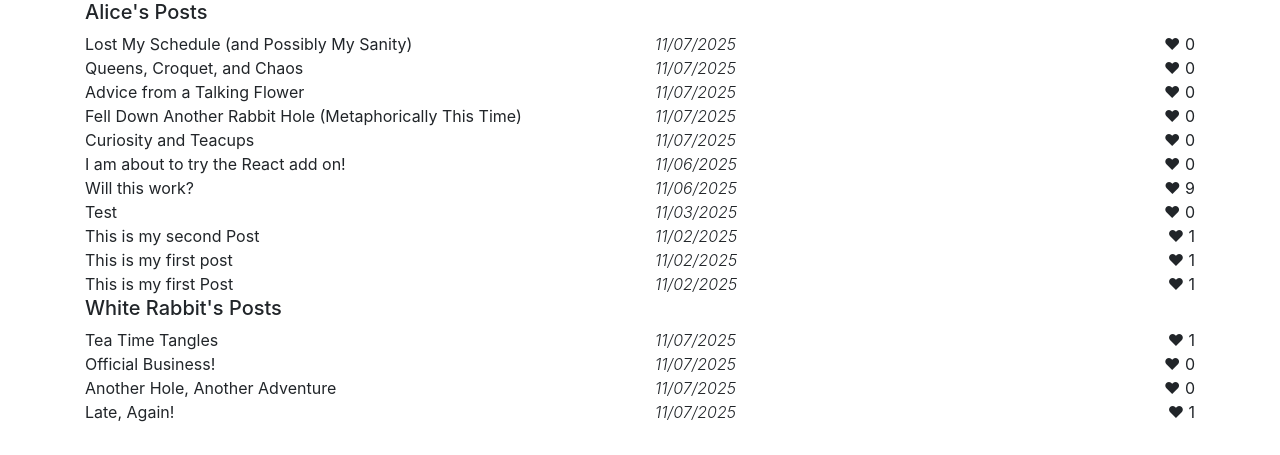
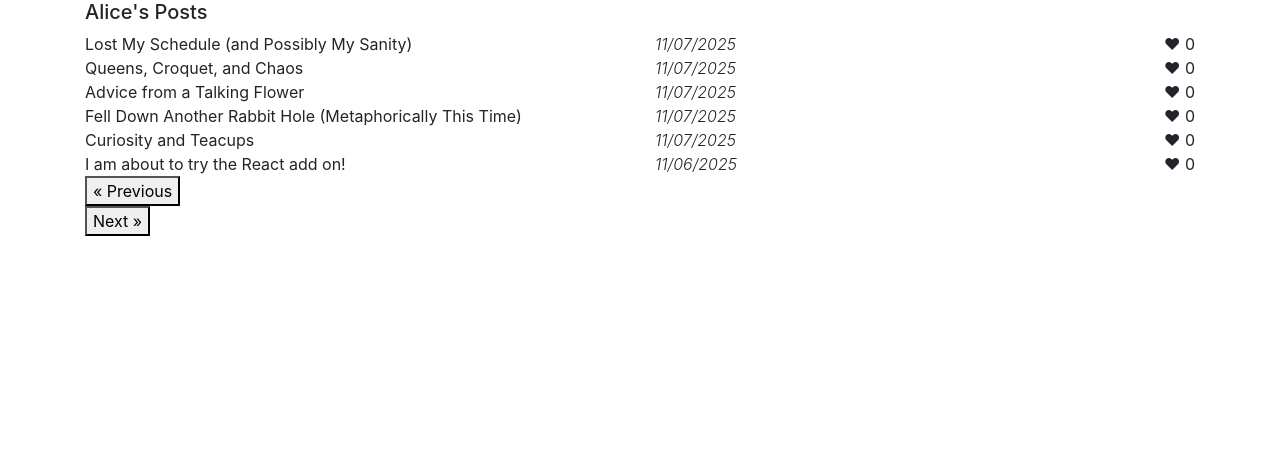
Before and after one commit to Lizanne-B33/network-2, a Django app: page / in a window 1280 px wide. Shown: the part 345-800 px from the top of the page. Run offline with Django 5.2, Linux system fonts and the light colour scheme; data comes from the database, SQL or seed files in the repository; both versions use the stored data as it was after the commit; some libraries are stand-ins or nearby versions; some web fonts are replaced.

Commit message:
Pagination Broke my Code

```diff
--- a/network/static/network/feed.js
+++ b/network/static/network/feed.js
@@ -1,9 +1,12 @@
+// Global variables
+let page = 1
+
 if (
   window.location.pathname !== '/login' &&
   window.location.pathname !== '/register'
 ) {
   document.addEventListener('DOMContentLoaded', function () {
-    load_feed()
+    load_feed(0)
     //console.log(memberName)
     if (memberName) {
       console.log(memberName)
@@ -38,6 +41,19 @@ if (
     document
       .getElementById('edit-post-button')
       .addEventListener('click', edit_my_post)
+
+    // Pagination Buttons
+    document.getElementById('next_btn').addEventListener('click', function () {
+      load_feed(1)
+    })
+
+    document
+      .getElementById('previous_btn')
+      .addEventListener('click', function () {
+        if (page > 1) {
+          load_feed(-1)
+        }
+      })
   })
 }
 
@@ -46,19 +62,26 @@ if (
 function activate_post_btn() {
   document.getElementById('add_post_btn').disabled = false
 }
-function load_feed() {
-  //console.log(memberName)
-  // variables
+
+function load_feed(direction) {
+  console.log('direction is ' + direction)
+  console.log('page before increment: ' + page)
+  // track page
+  page = page + direction
+  console.log('page after increment: ' + page)
   // set views
   show_all_posts_view()
+  // clears the posts from previous page.
+  document.getElementById('all-posts').innerHTML = '' // Clear old posts
   // Get Posts
-  fetch('/api/feed')
+  fetch(`/api/feed/${page}`)
     .then(response => response.json())
     .then(posts => {
       // send to format the list
       format_feed(posts, '#all-posts')
     })
 }
+
 function load_single_feed(username) {
   // variables
   // Clear the div so I don't get duplicates
@@ -99,7 +122,7 @@ function load_member_feed(memberName) {
     })
 }
 function load_filtered_feed() {
-  //document.querySelector('#filtered_posts').innerHTML = ''
+  document.querySelector('#filtered_posts').innerHTML = ''
   // Get Posts
   fetch('/api/filtered_feed')
     .then(response => response.json())
@@ -448,7 +471,7 @@ function username_format(username) {
 }
 function toggle_likes() {
   button = document.getElementById('like-me')
-  if ((button.disabled = true)) {
+  if (button.disabled === true) {
     button.disabled = false
     document.getElementById('unlike-me').disabled = true
   } else {
@@ -474,6 +497,7 @@ function show_all_posts_view() {
   document.querySelector('#single-post').style.display = 'none'
   document.querySelector('#member-posts').style.display = 'none'
   document.querySelector('#filtered-posts').style.display = 'none'
+  document.querySelector('#pagination').style.display = 'block'
 }
 function show_profile_view() {
   document.querySelector('#welcome').style.display = 'block'
@@ -484,6 +508,11 @@ function show_profile_view() {
   document.querySelector('#member-posts').style.display = 'none'
   document.querySelector('#follow-btns').style.display = 'block'
   document.querySelector('#filtered-posts').style.display = 'none'
+  document.querySelector('#pagination').style.display = 'none'
+  if (!memberName) {
+    document.querySelector('#follow-btns').style.display = 'none'
+    document.querySelector('#add_post_btn').style.display = 'none'
+  }
 }
 function show_single_post_view() {
   document.querySelector('#welcome').style.display = 'none'
@@ -496,6 +525,7 @@ function show_single_post_view() {
   if (!memberName) {
     document.querySelector('#like-btns').style.display = 'none'
   }
+  document.querySelector('#pagination').style.display = 'none'
 }
 function show_member_post_view() {
   document.querySelector('#welcome').style.display = 'block'
@@ -505,11 +535,10 @@ function show_member_post_view() {
   document.querySelector('#single-post').style.display = 'none'
   document.querySelector('#member-posts').style.display = 'block'
   document.querySelector('#filtered-posts').style.display = 'none'
+  document.querySelector('#pagination').style.display = 'none'
 }
 function show_filtered_posts_view() {
-  console.log('the show filtered post is triggered. ')
   load_filtered_feed()
-  console.log('filtered feed should have run ')
   document.querySelector('#welcome').style.display = 'none'
   document.querySelector('#all-posts').style.display = 'none'
   document.querySelector('#profile-posts').style.display = 'none'
@@ -518,4 +547,5 @@ function show_filtered_posts_view() {
   document.querySelector('#member-posts').style.display = 'none'
   document.querySelector('#follow-btns').style.display = 'none'
   document.querySelector('#filtered-posts').style.display = 'block'
+  document.querySelector('#pagination').style.display = 'none'
 }
--- a/network/templates/network/index.html
+++ b/network/templates/network/index.html
@@ -14,6 +14,14 @@
         </div>
         <div id="all-posts"></div>
         <div id="filtered-posts"></div>
+        <div id="pagination" class="row">
+            <div id="p-previous" class="col-4">
+                <button id="previous_btn" type="button">&laquo; Previous</button>
+            </div>
+            <div id="p-next" class="col-4">
+                <button id="next_btn" type="button">Next &raquo;</button>
+            </div>
+        </div>
         <!--used to hide or show sections-->
         <div id="profile">
             <!--used to hide or show sections-->
@@ -23,7 +31,7 @@
                         <div class="col-12">
                             <img id="profile-img" class="img-fluid mx-0 d-block" alt="profile image" />
                         </div>
-                        <div class="col-12 mx=5" id="follow-btns">
+                        <div class="col-12 mx-5" id="follow-btns">
                             <!-- https://home.unicode.org/ -->
                             <button type="submit" class="follow-btn btn btn-default" id="follow-me" value="{{ user.id }}" disabled>
                                 &#x2795 &#x1F464 Follow
@@ -63,8 +71,7 @@
                 <div class="col-lg-6">
                     <form action="{% url 'add_post' %}" method="POST" enctype="multipart/form-data" class="flex-form">
                         <div class="form-group" id="add-post">
-                            {% csrf_token %}
-                            {{ form.as_p }}
+                            {% csrf_token %} {{ form.as_p }}
                             <button type="submit" id="add_post_btn" disabled>Save Post</button>
                         </div>
                     </form>
@@ -72,8 +79,6 @@
                 <div class="col-lg-6">
                     <div id="member-post-list">
                         <p id="no-posts-msg"></p>
-                        '
-                    </div>
                     </div>
                 </div>
             </div>
@@ -96,10 +101,10 @@
                         </div>
                         <div class="row">
                             <!--Header-->
-                        <div col-4>
+                            <div class="col-4">
                                 <img id="sender-img" />
                             </div>
-                        <div col-8>
+                            <div class="col-8">
                                 <p class="text-capitalize" id="post-sender"></p>
                                 <p class="font-italic font-weight-light" id="post-date"></p>
                             </div>
@@ -142,6 +147,7 @@
                 </div>
             </div>
         </div>
+    </div>
 {% endblock body %}
 
 {% block script %}
--- a/network/urls.py
+++ b/network/urls.py
@@ -13,7 +13,8 @@ urlpatterns = [
     path("add_post", views.add_post, name="add_post"),
 
     # API Routes
-    path("api/feed", views.feed, name="api_feed"),
+    # path("api/feed", views.feed, name="api_feed"),
+    path("api/feed/<int:page>", views.feed, name='api_feed'),
     path("api/single_profile/<id>", views.single_profile, name="single_profile"),
     path("api/single_feed/<str:created_by>",
          views.single_feed, name="api_single_feed"),
--- a/network/views.py
+++ b/network/views.py
@@ -201,10 +201,24 @@ def count_likes(request, id):
 # I added a nice view of the full post that mimics a social media post.
 # This view is accessed when the user clicks on the post title.
 # ---------------------------------------------------------------
-def feed(request):
+# def feed(request):
+#    posts = Post.objects
+#    posts = posts.order_by("created_by", "-create_date").all()
+#    return JsonResponse([post.serialize() for post in posts], safe=False)
+
+
+def feed(request, page):
+    print(f'page is {page}')
     posts = Post.objects
-    posts = posts.order_by("created_by", "-create_date").all()
-    return JsonResponse([post.serialize() for post in posts], safe=False)
+    # added id to make certain there are no duplicates
+    # caching to avoid misalignment.
+    posts = list(Post.objects.order_by("created_by", "-create_date", "-id"))
+    start = (page - 1) * 10
+    end = page * 10
+    p_posts = posts[start:end]
+
+    print(f"Page {page}: {[post.id for post in p_posts]}")
+    return JsonResponse([post.serialize() for post in p_posts], safe=False)
 
 
 # ---------------------------------------------------------------
```
Also changed, not shown: db.sqlite3. Lines whose indentation alone changed are shown as unchanged.
